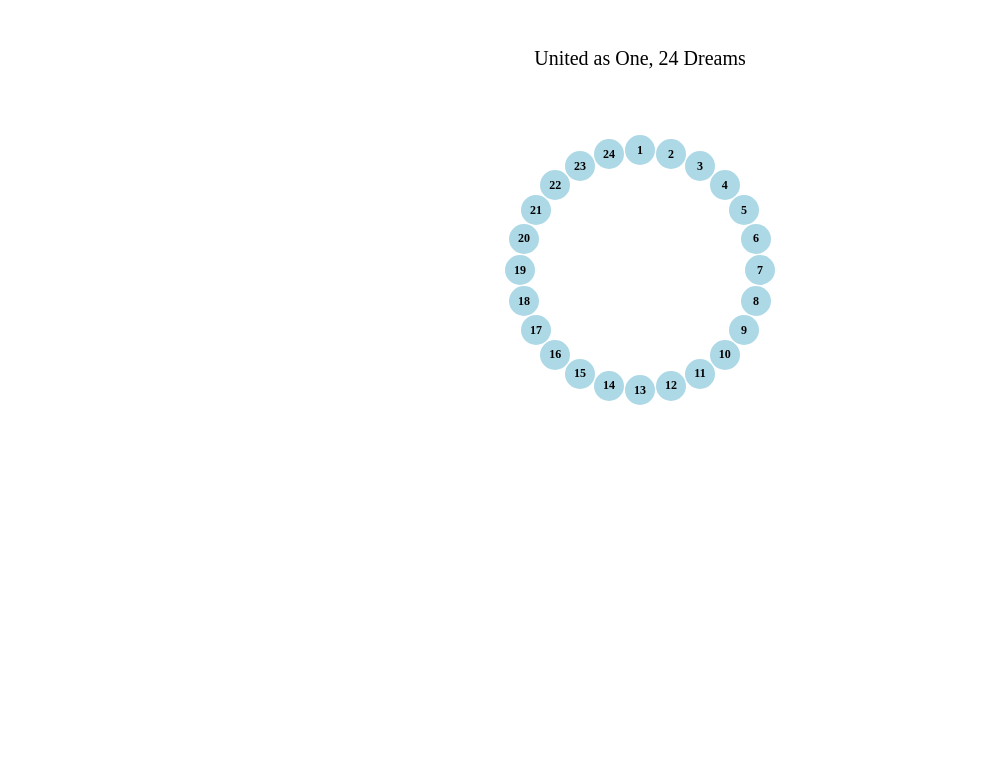
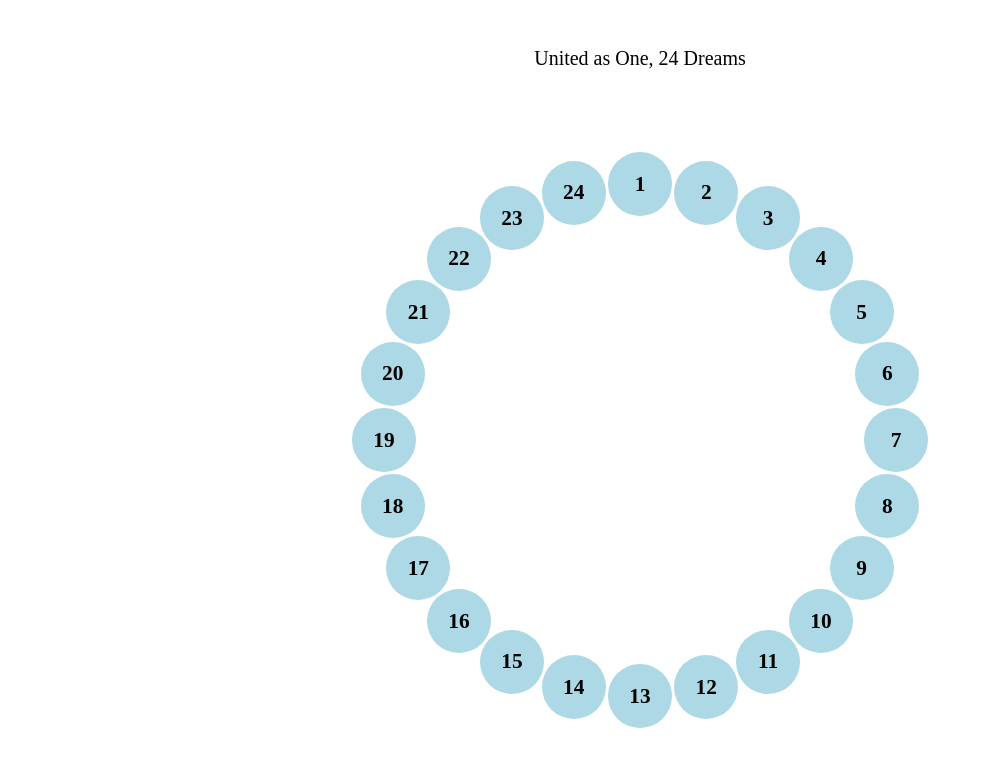
Before and after one commit to LuucasKim/LuucasKim.github.io, a plain HTML site: page index.html in a window 1280 px wide. Shown: the part 170-936 px from the top of the page, without its empty margins (0-983 px from the left). Before the commit the page ends 800 px from the top, so only its background shows below. Drawn offline with Linux system fonts and the light colour scheme.

Commit message:
Add files via upload

```diff
--- a/script.js
+++ b/script.js
@@ -4,11 +4,13 @@ document.addEventListener("DOMContentLoaded", function () {
         container.innerHTML = ""; // 기존 요소 제거 후 다시 생성
 
         const numItems = 24;
-        const screenSize = Math.min(window.innerWidth * 0.8, window.innerHeight * 0.8, 300); // 가로/세로 중 작은 값 기준
-        const radius = screenSize / 2.5; // 반지름도 비율에 맞게 조정
+        const screenSize = Math.max(Math.min(window.innerWidth * 0.5, window.innerHeight * 0.8), 250);
+        // 최소 250px, 최대 화면의 50% (가로) 또는 80% (세로)
+
+        const radius = screenSize / 2.5; // 반지름도 유동적으로 설정
         const centerX = screenSize / 2;
         const centerY = screenSize / 2;
-        const itemSize = screenSize / 10; // 원 개별 크기 조절
+        const itemSize = Math.max(screenSize / 10, 30); // 최소 크기 보장
 
         for (let i = 0; i < numItems; i++) {
             const angle = (i / numItems) * (2 * Math.PI) - Math.PI / 2;
@@ -21,7 +23,7 @@ document.addEventListener("DOMContentLoaded", function () {
             item.style.height = `${itemSize}px`;
             item.style.left = `${x}px`;
             item.style.top = `${y}px`;
-            item.style.fontSize = `${itemSize / 2.5}px`; // 글씨 크기 조정
+            item.style.fontSize = `${Math.max(itemSize / 3, 12)}px`; // 최소 폰트 크기 12px 보장
             item.textContent = i + 1;
 
             container.appendChild(item);
--- a/style.css
+++ b/style.css
@@ -19,24 +19,20 @@
 
 .circle-container {
     position: relative;
-    width: min(80vw, 80vh); /* 가로 또는 세로 중 작은 값 기준 */
-    height: min(80vw, 80vh);
-    max-width: 300px; /* 최대 크기 제한 */
-    max-height: 300px;
+    width: clamp(250px, 50vw, 80vh); /* 최소 250px, 최대 50vw 또는 80vh */
+    height: clamp(250px, 50vw, 80vh);
     margin: 50px auto;
 }
 
 .circle-item {
     position: absolute;
-    width: min(8vw, 8vh);  /* 요소 크기도 화면 비율에 맞게 조정 */
-    height: min(8vw, 8vh);
-    max-width: 40px;
-    max-height: 40px;
+    width: clamp(30px, 6vw, 8vh); /* 최소 30px, 최대 6vw 또는 8vh */
+    height: clamp(30px, 6vw, 8vh);
     background-color: lightblue;
     border-radius: 50%;
     display: flex;
     justify-content: center;
     align-items: center;
-    font-size: min(3vw, 3vh);  /* 폰트 크기도 조정 */
+    font-size: clamp(12px, 2vw, 3vh); /* 글자 크기도 조정 */
     font-weight: bold;
 }
```
